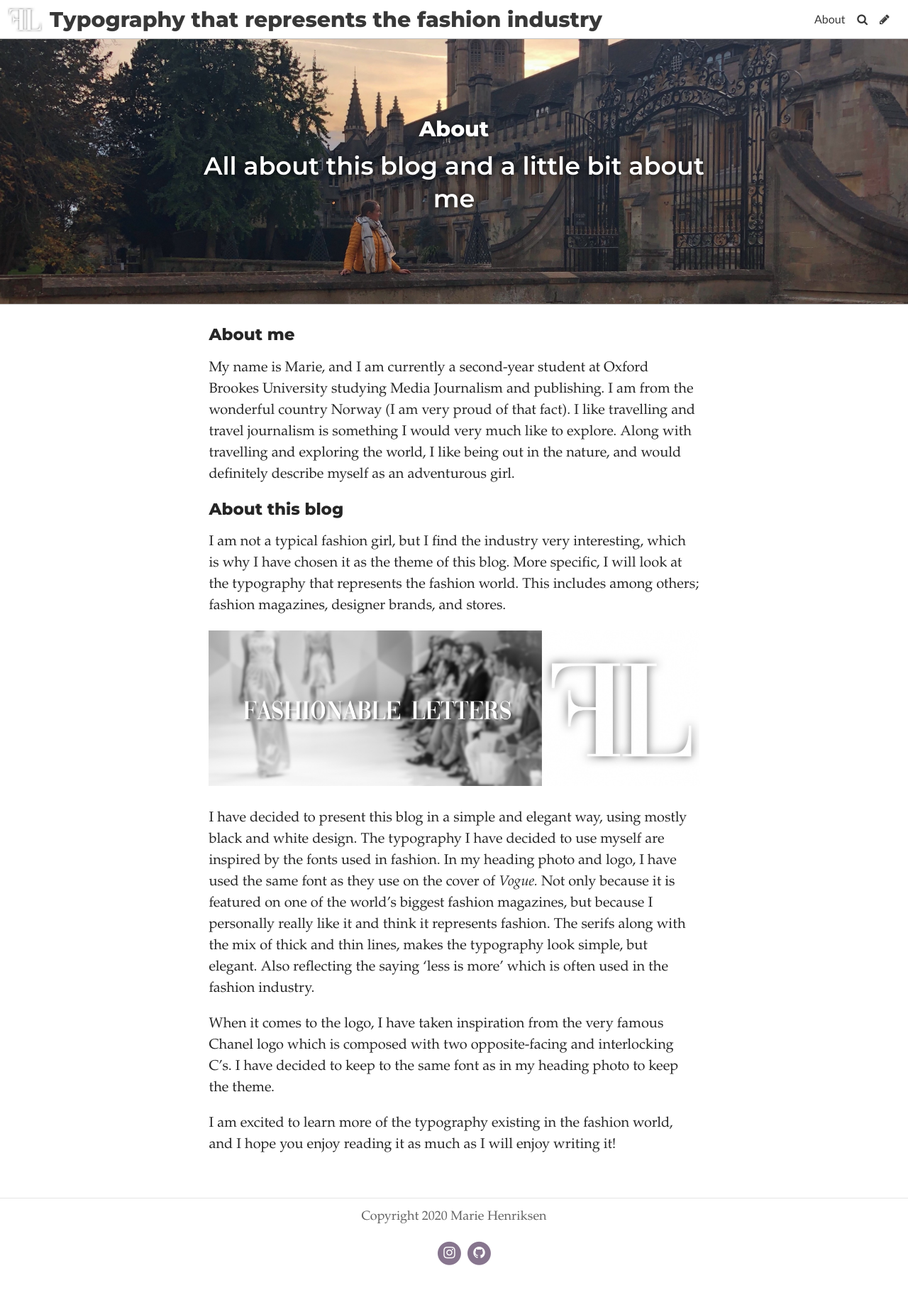
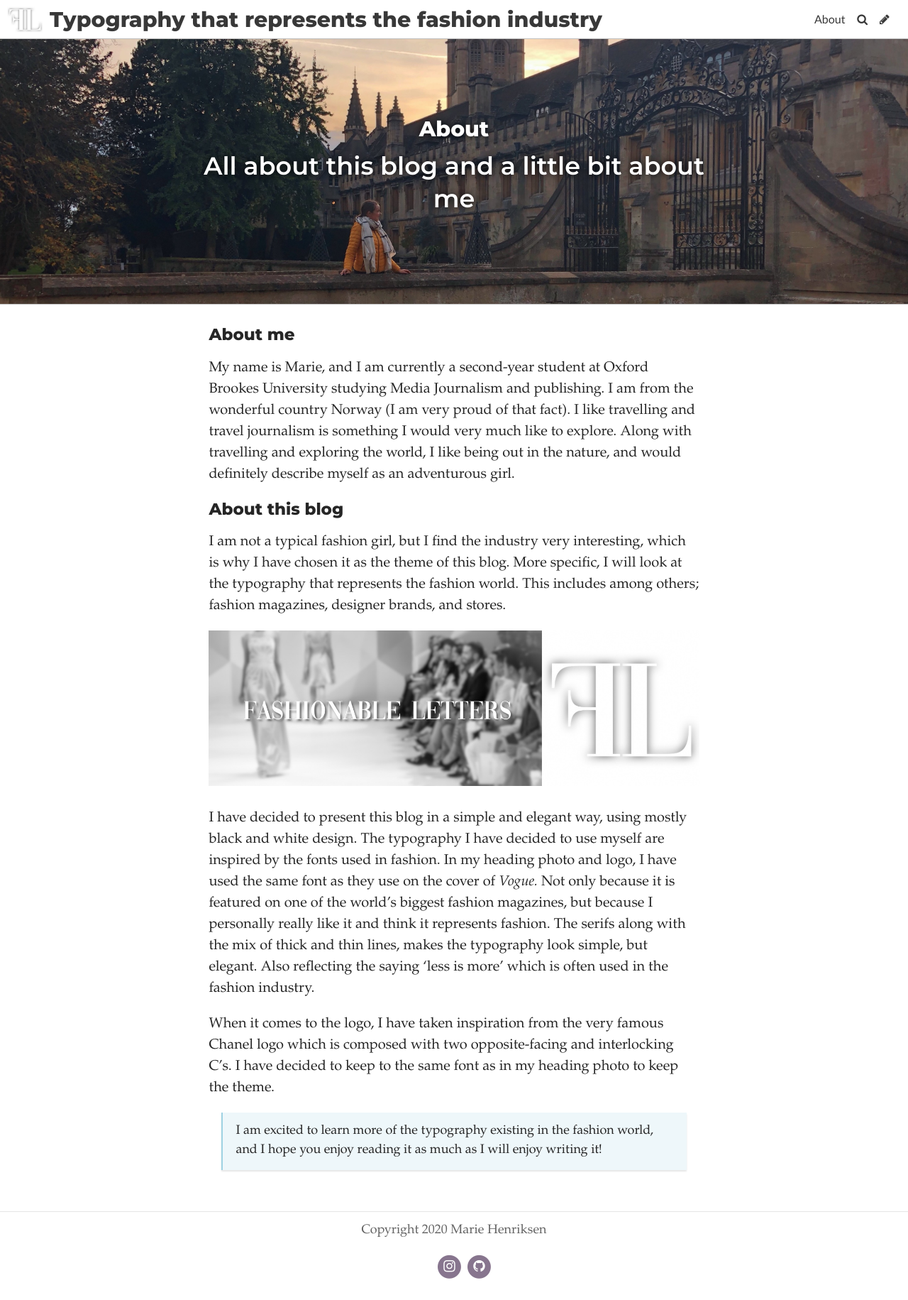
Before and after one commit to Mariehenriksen/fashionabletexts, a Jekyll site: the page built from pages/about.md, in a window 1280 px wide. Shown: the whole page at 71% size. Built offline with Jekyll 4.4.1, drawn with Linux system fonts in a browser that asks for light colours; some web fonts are replaced.

```diff
--- a/pages/about.md
+++ b/pages/about.md
@@ -24,4 +24,4 @@ I have decided to present this blog in a simple and elegant way, using mostly bl
 
 When it comes to the logo, I have taken inspiration from the very famous Chanel logo which is composed with two opposite-facing and interlocking C’s. I have decided to keep to the same font as in my heading photo to keep the theme.
 
-I am excited to learn more of the typography existing in the fashion world, and I hope you enjoy reading it as much as I will enjoy writing it!
+> I am excited to learn more of the typography existing in the fashion world, and I hope you enjoy reading it as much as I will enjoy writing it!
```
